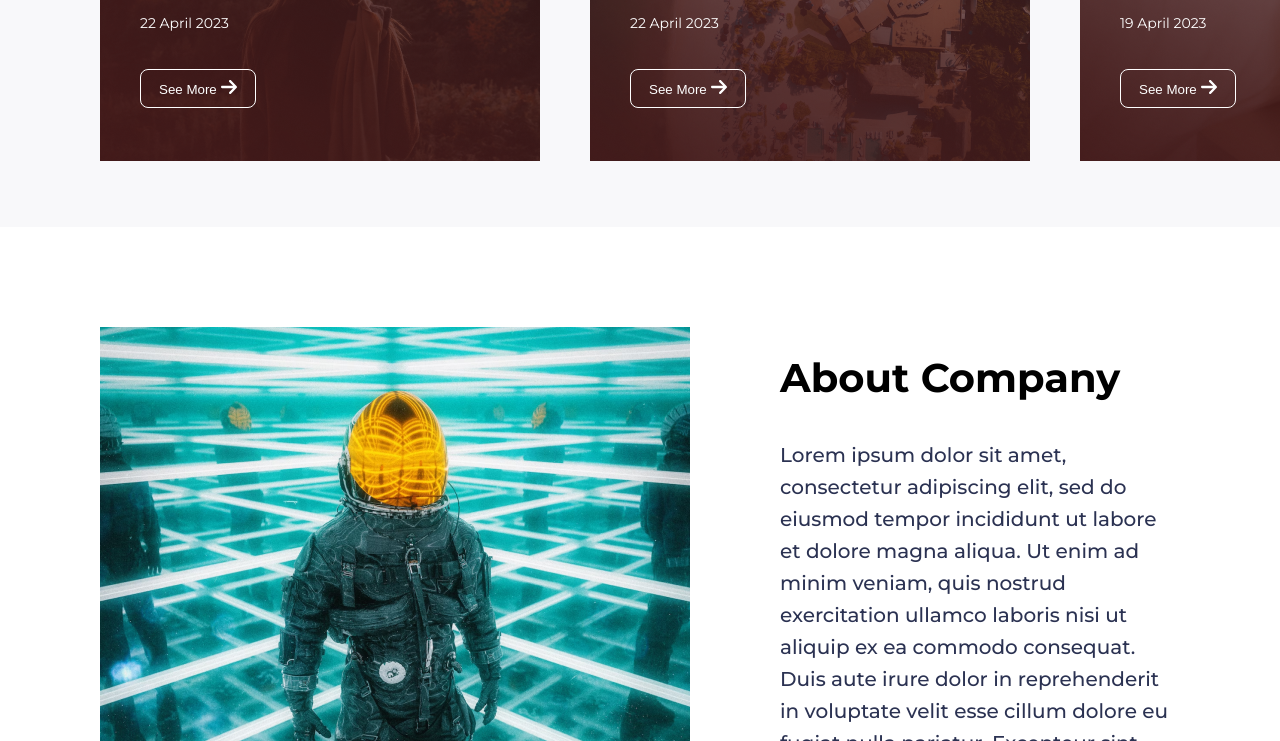
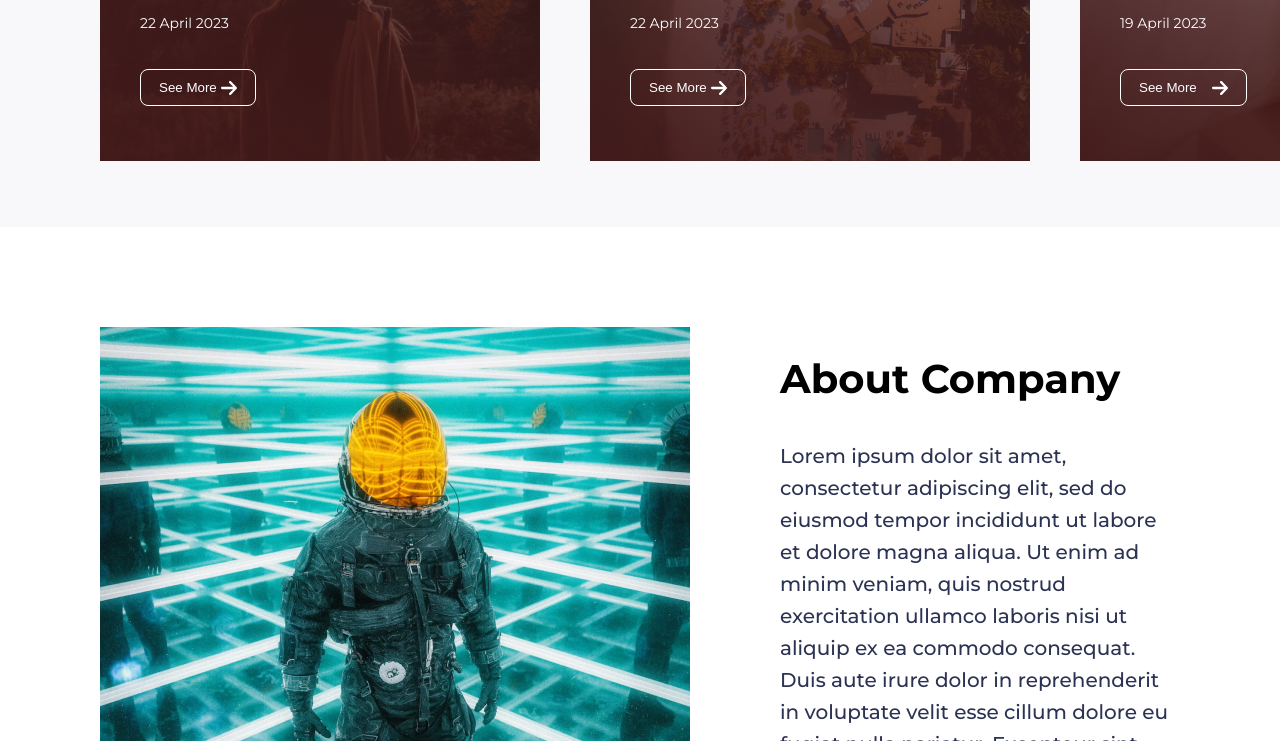
Before and after one commit to l0kokin/Company-Website, a plain HTML site: page index.html in a window 1280 px wide. Shown: the part 2059-2800 px from the top of the page. Drawn offline with Linux system fonts and the light colour scheme.

Commit message:
fixed seemore button

```diff
--- a/general.css
+++ b/general.css
@@ -40,6 +40,10 @@ button {
 }
 
 .btn-seeMore {
+  display: flex;
+  align-items: center;
+  justify-content: center;
+  gap: 4px;
   background: transparent;
   color: white;
   padding: 10px 18px;
--- a/index.html
+++ b/index.html
@@ -156,7 +156,7 @@
             <p class="card__date">19 April 2023</p>
             <button class="news--btn btn-seeMore">
               See More
-              <img src="./icons/Vector.svg" alt="arrow" />
+              <embed src="./icons/Vector.svg" />
             </button>
           </div>
 
```
